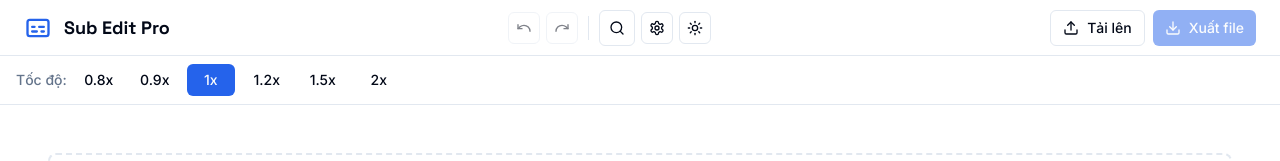
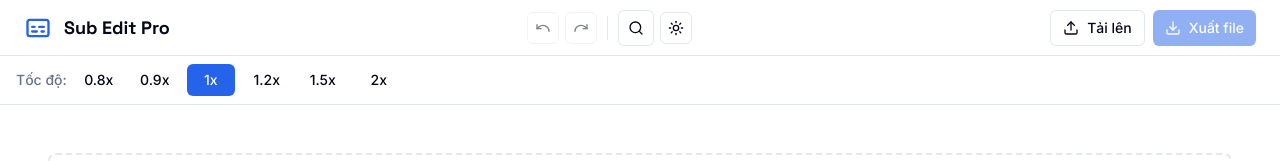
Before and after one commit to vl0526/Phu-de-pro, a Next.js app: page / in a window 1280 px wide. Shown: the top 161 px of the page. Built offline with nearby package versions, Linux system fonts and the light colour scheme.

Commit message:
cái này chả có tác dụng j vậy ? (_for element <Button>_)

```diff
--- a/src/components/app/header.tsx
+++ b/src/components/app/header.tsx
@@ -122,21 +122,6 @@
                   variant="outline"
                   size="icon"
                   className="h-8 w-8"
-                 >
-                  <Settings className="h-4 w-4" />
-                </Button>
-              </TooltipTrigger>
-              <TooltipContent>
-                <p>Cài đặt (Sắp ra mắt)</p>
-              </TooltipContent>
-            </Tooltip>
-
-            <Tooltip>
-              <TooltipTrigger asChild>
-                 <Button
-                  variant="outline"
-                  size="icon"
-                  className="h-8 w-8"
                   onClick={() => dispatch({ type: 'TOGGLE_THEME' })}
                  >
                   <Sun className="h-4 w-4 rotate-0 scale-100 transition-all dark:-rotate-90 dark:scale-0" />
```
